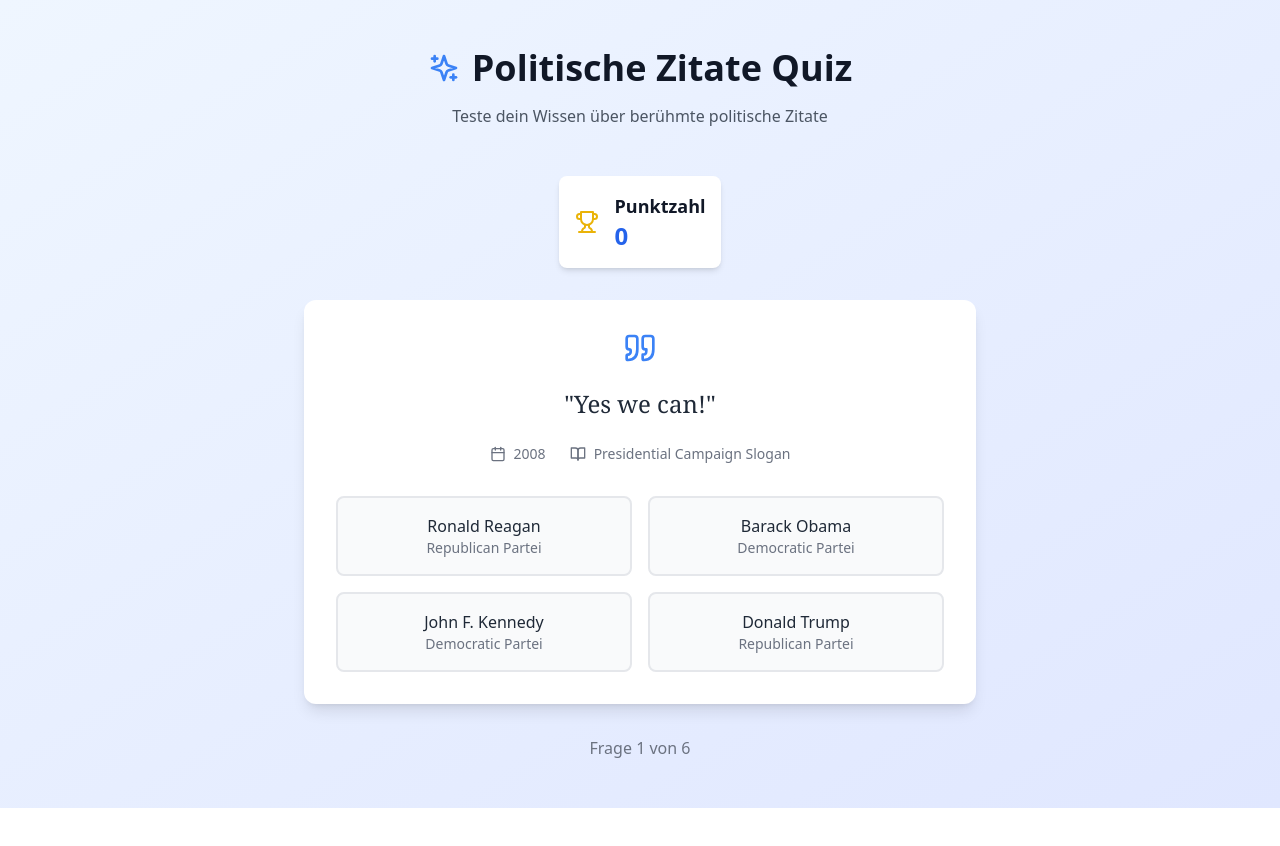
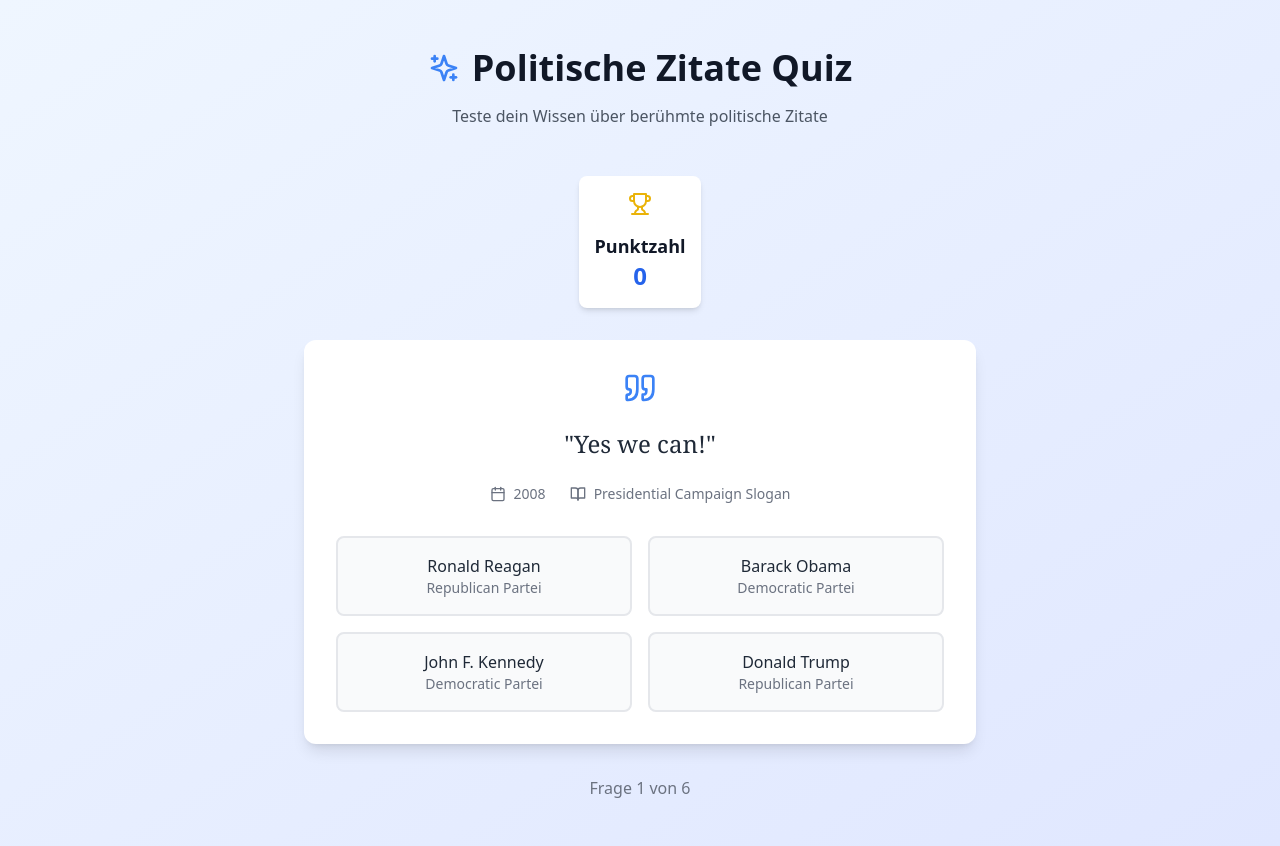
Before and after one commit to Zzackllack/Politk-Projekt, a React (Vite) app: page / in a window 1280 px wide. Before the commit the page ends 808 px from the top, so only its background shows below. Built offline with nearby package versions, Linux system fonts and the light colour scheme.

Commit message:
Refactor ScoreBoard component: adjust layout for improved score display

```diff
--- a/src/components/ScoreBoard.tsx
+++ b/src/components/ScoreBoard.tsx
@@ -7,9 +7,9 @@
 
 export default function ScoreBoard({ score }: ScoreBoardProps) {
   return (
-    <div className="bg-white rounded-lg shadow-md p-4 flex items-center space-x-4">
+    <div className="bg-white rounded-lg shadow-md p-4 flex flex-col items-center space-y-4">
       <Trophy className="w-6 h-6 text-yellow-500" />
-      <div>
+      <div className="text-center">
         <div className="text-lg font-semibold">Punktzahl</div>
         <div className="text-2xl font-bold text-blue-600">{score}</div>
       </div>
```
